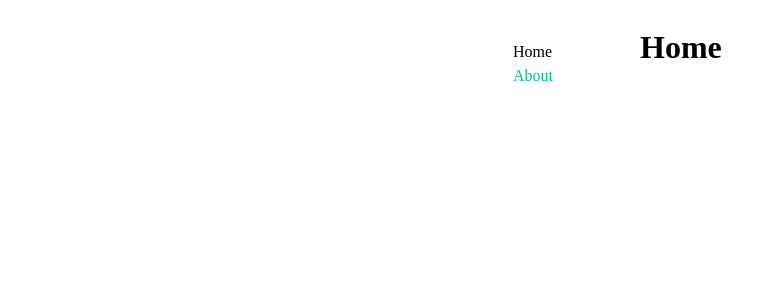
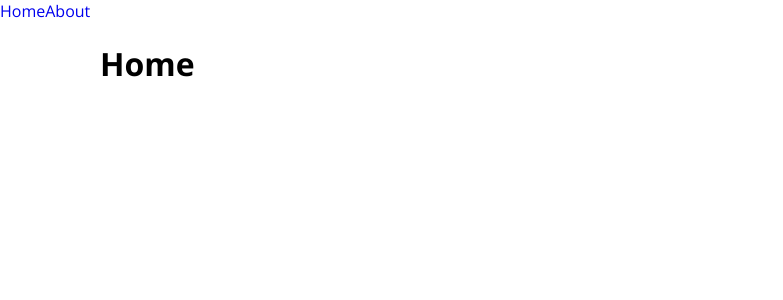
Before and after one commit to YorlinPacha/Front-vacacionex-coderx, a Vue app: page / in a window 1280 px wide. Shown: the top 300 px of the page, without its empty margins (0-783 px from the left). Built offline with nearby package versions, Linux system fonts and the light colour scheme.

Commit message:
implementando componente barra lateral

```diff
--- a/index.html
+++ b/index.html
@@ -4,7 +4,8 @@
     <meta charset="UTF-8">
     <link rel="icon" href="/favicon.ico">
     <meta name="viewport" content="width=device-width, initial-scale=1.0">
-    <title>Vite App</title>
+    <script src="https://kit.fontawesome.com/41bcea2ae3.js" crossorigin="anonymous"></script>
+    <title>User vacation</title>
   </head>
   <body>
     <div id="app"></div>
--- a/src/App.vue
+++ b/src/App.vue
@@ -14,65 +14,5 @@ import { RouterLink, RouterView } from 'vue-router'
 </template>
 
 <style scoped>
-header {
-  line-height: 1.5;
-  max-height: 100vh;
-}
 
-.logo {
-  display: block;
-  margin: 0 auto 2rem;
-}
-
-nav {
-  width: 100%;
-  font-size: 12px;
-  text-align: center;
-  margin-top: 2rem;
-}
-
-nav a.router-link-exact-active {
-  color: var(--color-text);
-}
-
-nav a.router-link-exact-active:hover {
-  background-color: transparent;
-}
-
-nav a {
-  display: inline-block;
-  padding: 0 1rem;
-  border-left: 1px solid var(--color-border);
-}
-
-nav a:first-of-type {
-  border: 0;
-}
-
-@media (min-width: 1024px) {
-  header {
-    display: flex;
-    place-items: center;
-    padding-right: calc(var(--section-gap) / 2);
-  }
-
-  .logo {
-    margin: 0 2rem 0 0;
-  }
-
-  header .wrapper {
-    display: flex;
-    place-items: flex-start;
-    flex-wrap: wrap;
-  }
-
-  nav {
-    text-align: left;
-    margin-left: -1rem;
-    font-size: 1rem;
-
-    padding: 1rem 0;
-    margin-top: 1rem;
-  }
-}
 </style>
--- a/src/assets/main.css
+++ b/src/assets/main.css
@@ -1,35 +1,8 @@
 
-
-#app {
-  max-width: 1280px;
-  margin: 0 auto;
-  padding: 2rem;
-
-  font-weight: normal;
+*{
+  margin: 0;
+  padding: 0;
+  box-sizing: border-box;
+  text-decoration: none;
+  font-family: 'Open Sans', sans-serif;
 }
-
-a,
-.green {
-  text-decoration: none;
-  color: hsla(160, 100%, 37%, 1);
-  transition: 0.4s;
-}
-
-@media (hover: hover) {
-  a:hover {
-    background-color: hsla(160, 100%, 37%, 0.2);
-  }
-}
-
-@media (min-width: 1024px) {
-  body {
-    display: flex;
-    place-items: center;
-  }
-
-  #app {
-    display: grid;
-    grid-template-columns: 1fr 1fr;
-    padding: 0 2rem;
-  }
-}
--- a/src/components/LateralBar.vue
+++ b/src/components/LateralBar.vue
@@ -0,0 +1,232 @@
+<template class="body">
+   <header>
+        <div class="icon__menu">
+            <i class="fas fa-bars" id="btn_open"></i>
+        </div>
+    </header>
+
+    <div class="menu__side" id="menu_side">
+
+        <div class="name__page">
+            <i class="fab fa-youtube"></i>
+            <h4>MagtimusPro</h4>
+        </div>
+
+        <div class="options__menu">
+
+            <a href="#" class="selected">
+                <div class="option">
+                    <i class="fas fa-home" title="Inicio"></i>
+                    <h4>Inicio</h4>
+                </div>
+            </a>
+
+            <a href="#">
+                <div class="option">
+                    <i class="far fa-file" title="Portafolio"></i>
+                    <h4>Portafolio</h4>
+                </div>
+            </a>
+
+            <a href="#">
+                <div class="option">
+                    <i class="fas fa-video" title="Cursos"></i>
+                    <h4>Cursos</h4>
+                </div>
+            </a>
+
+            <a href="#">
+                <div class="option">
+                    <i class="far fa-sticky-note" title="Blog"></i>
+                    <h4>Blog</h4>
+                </div>
+            </a>
+
+            <a href="#">
+                <div class="option">
+                    <i class="far fa-id-badge" title="Contacto"></i>
+                    <h4>Contacto</h4>
+                </div>
+            </a>
+
+            <a href="#">
+                <div class="option">
+                    <i class="far fa-address-card" title="Nosotros"></i>
+                    <h4>Nosotros</h4>
+                </div>
+            </a>
+
+        </div>
+
+    </div>
+
+    <main>
+        <h1>Title Exemple</h1><br>
+        <p>Lorem ipsum dolor sit amet consectetur, adipisicing elit. Ullam sapiente cumque dicta animi explicabo sequi. Ex amet et, dolor eligendi commodi consectetur quo voluptatibus, cum nemo porro veniam at blanditiis?</p> <br>
+
+        <p>Lorem, ipsum dolor sit amet consectetur adipisicing elit. Provident adipisci beatae impedit quia, deleniti quasi sequi iusto exercitationem nihil nulla, laboriosam dolore corrupti fuga officiis? Odit a mollitia id magnam amet delectus quia blanditiis reprehenderit explicabo eveniet! Rem voluptatum explicabo ipsum quae, dolorum, laudantium doloribus a, illum saepe sapiente accusantium dicta reiciendis? Amet iure porro voluptatum error fugit odit voluptas?</p>
+    </main>
+
+</template>
+
+<script setup>
+
+</script>
+
+<style scoped>
+@import url('https://fonts.googleapis.com/css2?family=Open+Sans:ital,wght@0,300;0,400;0,600;0,700;0,800;1,300;1,400;1,600;1,700;1,800&display=swap');
+
+
+.body{
+    margin-left: 80px;
+    margin-top: 80px;
+    transition: margin-left 300ms cubic-bezier(0.785, 0.135, 0.15, 0.86);
+}
+
+main{
+    padding: 20px;
+    margin-left: 80px;
+    margin-top: 80px;
+}
+
+header{
+    width: 100%;
+    height: 80px;
+    background: #f5f5f5;
+    display: flex;
+    align-items: center;
+    position: fixed;
+    top: 0;
+    z-index: 200;
+}
+
+.icon__menu{
+    width: 50px;
+    height: 100%;
+    display: flex;
+    justify-content: center;
+    align-items: center;
+    transform: translateX(10px);
+    margin-left: 80px;
+}
+
+.icon__menu i{
+    font-size: 20px;
+    cursor: pointer;
+    position: absolute;
+}
+
+.menu__side{
+    width: 80px;
+    height: 100%;
+    background: #1783db;
+    position: fixed;
+    top: 0;
+    left: 0;
+    color: white;
+    font-size: 18px;
+    z-index: 300;
+    overflow: hidden;
+    overflow-y: scroll;
+    border-right: 20px solid #1783db;
+    transition: all 300ms cubic-bezier(0.785, 0.135, 0.15, 0.86);
+}
+
+/*Ocultar scroll para chrome, safari y opera*/
+.menu__side::-webkit-scrollbar{
+    display: none;
+}
+
+/*Ocultar scroll para IE, Edge y Firefox*/
+.menu__side{
+    -ms-overflow-style: none;
+    scrollbar-width: none;
+}
+
+
+.name__page{
+    padding: 20px 30px;
+    display: flex;
+    align-items: center;
+    margin-top: 10px;
+}
+
+.name__page i{
+    width: 20px;
+    margin-right: 20px;
+}
+
+.options__menu{
+    padding: 20px 30px;
+    position: absolute;
+    top: 80px;
+}
+
+.options__menu a{
+    color: #ffffffb2;
+    cursor: default;
+    display: block;
+    position: relative;
+    transition: color 300ms;
+}
+
+.options__menu a:hover{
+    color: white;
+}
+
+.options__menu .option{
+    padding: 20px 0px;
+    display: flex;
+    align-items: center;
+    position: relative;
+}
+
+.options__menu .option i{
+    width: 20px;
+    margin-right: 20px;
+    cursor: pointer;
+}
+
+.options__menu .option h4{
+    font-weight: 300;
+    cursor: pointer;
+}
+
+a.selected{
+    color: #fff;
+}
+
+.selected:before{
+    content: '';
+    width: 3px;
+    height: 80%;
+    background: white;
+    position: absolute;
+    top: 10%;
+    left: -30px;
+}
+
+/*Clases para usar en JavaScript*/
+
+.body_move{
+    margin-left: 250px;
+}
+
+.menu__side_move{
+    width: 250px;
+}
+
+
+@media screen and (max-width: 760px){
+    .body_move{
+        margin-left: 0px;
+    }
+
+    .menu__side_move{
+        width: 80px;
+        left: -80px;
+    }
+}
+
+
+</style>
--- a/src/views/HomeView.vue
+++ b/src/views/HomeView.vue
@@ -1,9 +1,17 @@
 <script setup>
-
+import LateralBar from '../components/LateralBar.vue';
 </script>
 
-<template>
-  <div class="home">
+<template >
+  <!-- <LateralBar /> -->
+  <div class="TodoContenidoHome">
     <h1>Home</h1>
   </div>
 </template>
+
+<style scoped>
+.TodoContenidoHome {
+  margin-left: 80px;
+  padding: 20px;
+}
+</style>
```
